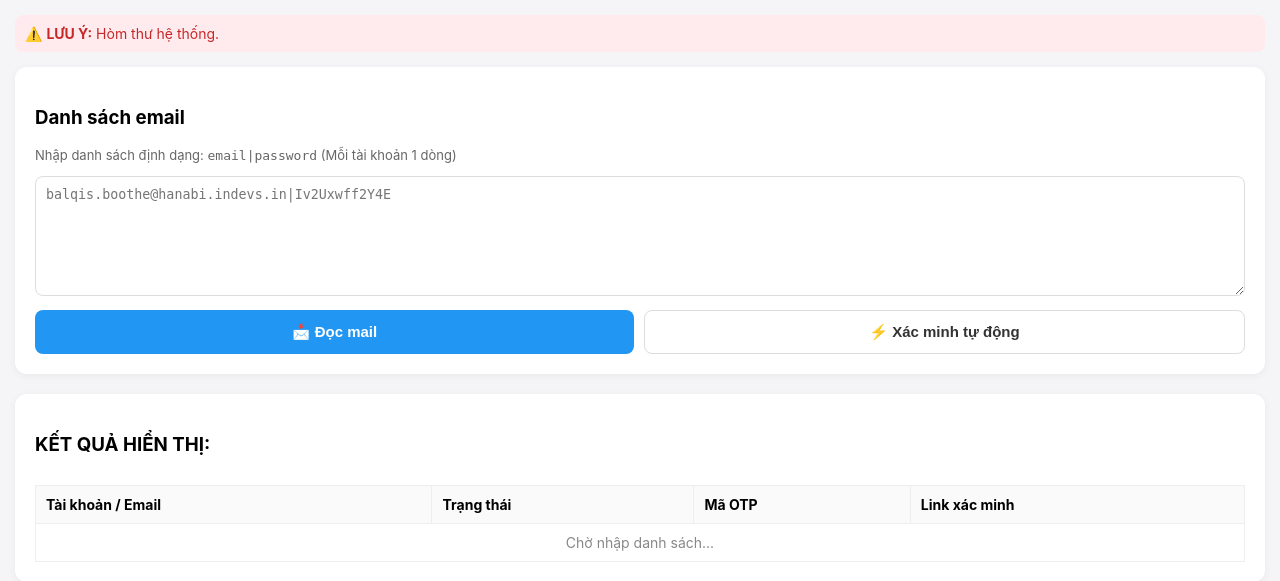
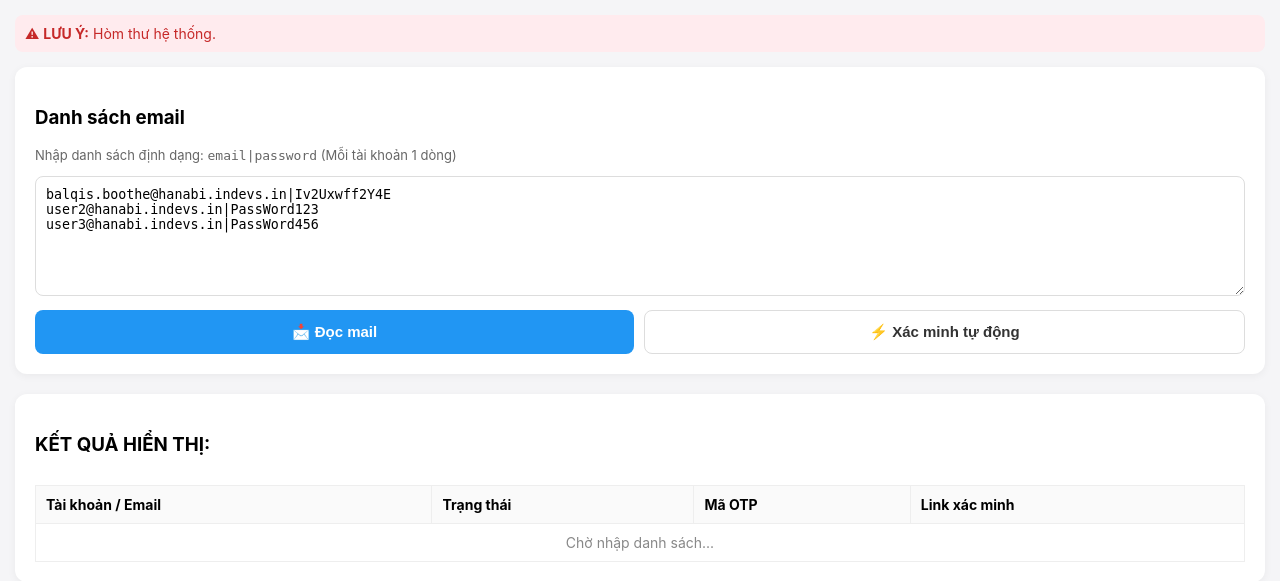
Before and after one commit to quocbaouwu-ux/web_checker, a Flask app: page / in a window 1280 px wide. Shown: the top 581 px of the page. Run offline with Flask 3, Linux system fonts and the light colour scheme.

Commit message:
Update index.html

```diff
--- a/templates/index.html
+++ b/templates/index.html
@@ -27,13 +27,16 @@
 <body>
 
     <div class="alert">
-        ⚠️️ <strong>LƯU Ý:</strong> Hòm thư hệ thống.
+        ⚠ <strong>LƯU Ý:</strong> Hòm thư hệ thống.
     </div>
 
     <div class="card">
         <h3>Danh sách email</h3>
         <p style="font-size: 13px; color: #666;">Nhập danh sách định dạng: <code>email|password</code> (Mỗi tài khoản 1 dòng)</p>
-        <textarea id="emailInput" placeholder="balqis.boothe@hanabi.indevs.in|Iv2Uxwff2Y4E"></textarea>
+        <!-- Thêm sẵn dữ liệu ví dụ thực tế trực tiếp vào nội dung textarea -->
+        <textarea id="emailInput">balqis.boothe@hanabi.indevs.in|Iv2Uxwff2Y4E
+user2@hanabi.indevs.in|PassWord123
+user3@hanabi.indevs.in|PassWord456</textarea>
 
         <div class="btn-group">
             <button class="btn btn-read" id="btnRead" onclick="processVerify(false)">
@@ -89,7 +92,8 @@
                     method: 'POST',
                     headers: { 'Content-Type': 'application/json' },
                     body: JSON.stringify({
-                        accounts: lines
+                        accounts: lines,
+                        auto_click: isAutoClick
                     })
                 });
 
@@ -99,25 +103,12 @@
                 if (data.results && data.results.length > 0) {
                     data.results.forEach(item => {
                         const tr = document.createElement('tr');
-                        let linkStatusText = "Chưa bấm";
-
-                        // Nếu là chế độ Xác minh tự động và có link -> Tự động mở tab mới
-                        if (item.link) {
-                            if (isAutoClick) {
-                                window.open(item.link, '_blank');
-                                linkStatusText = "Đã mở tab xác minh";
-                            } else {
-                                linkStatusText = "Nhấp để mở";
-                            }
-                        } else if (item.link_status) {
-                            linkStatusText = item.link_status;
-                        }
 
                         let linkHtml = '<span style="color:#888;">Không có</span>';
                         if (item.link) {
-                            linkHtml = `<a href="${item.link}" target="_blank" style="color: #1976d2;">Link</a> (${linkStatusText})`;
-                        } else {
-                            linkHtml = `<span style="color:#888;">${linkStatusText}</span>`;
+                            linkHtml = `<a href="${item.link}" target="_blank" rel="noopener noreferrer" style="color: #1976d2;">Link</a> (${item.link_status})`;
+                        } else if (item.link_status) {
+                            linkHtml = `<span style="color:#888;">${item.link_status}</span>`;
                         }
 
                         tr.innerHTML = `
```
